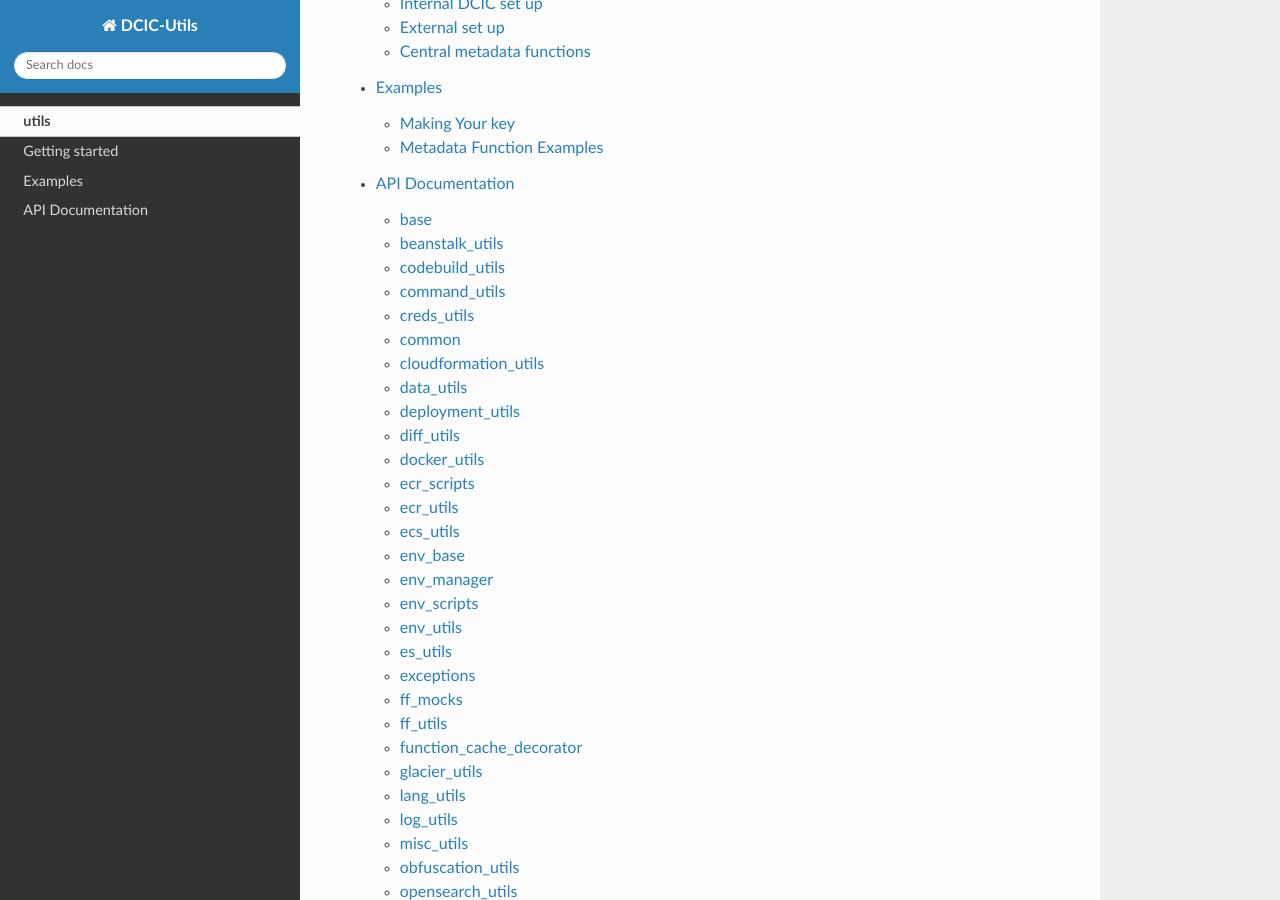
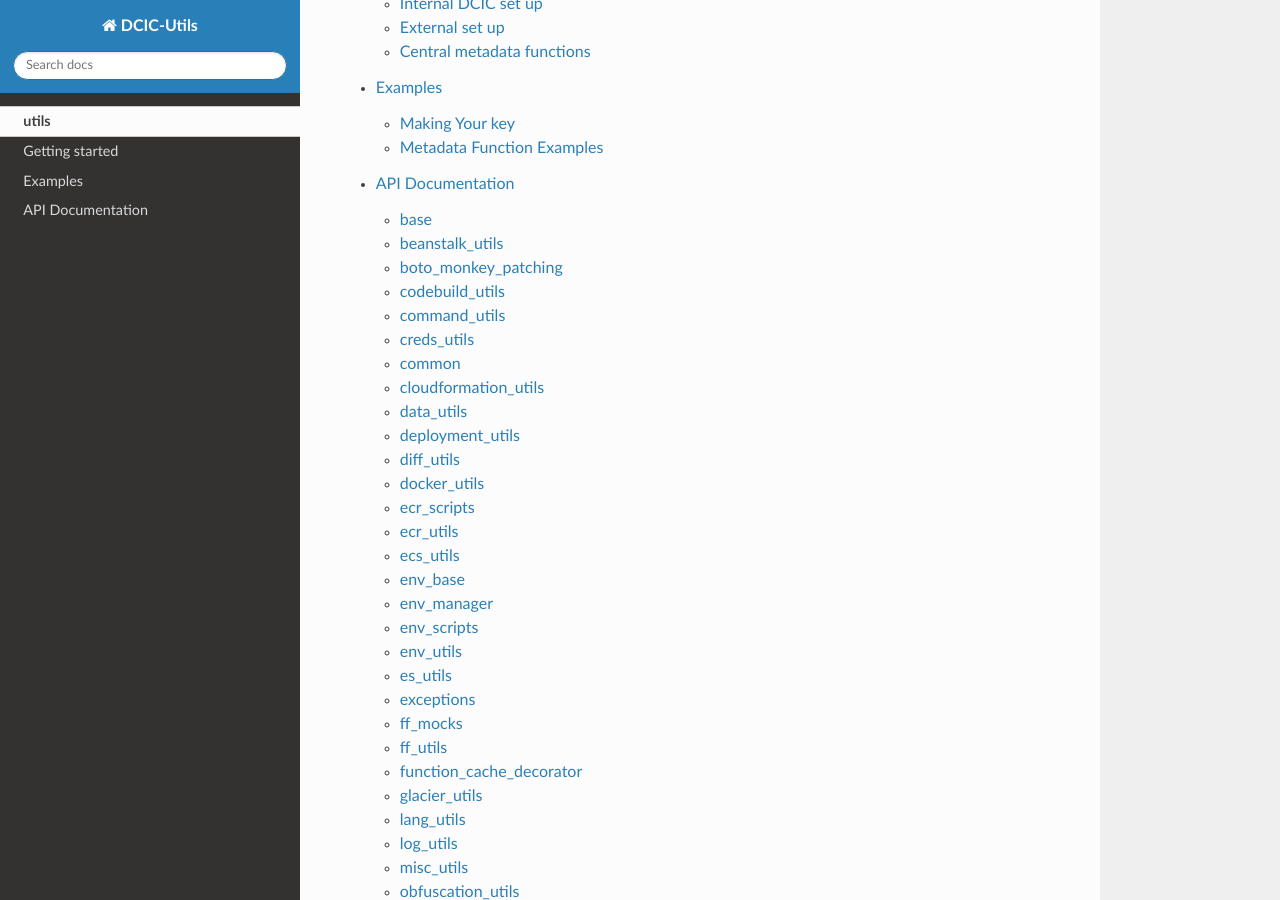
Before and after one commit to 4dn-dcic/utils, a Sphinx documentation site: the page built from docs/source/index.rst, in a window 1280 px wide and 900 px high, scrolled down 489 px. Built offline with Sphinx 7.4.7 and the Read the Docs theme 2.0.0, drawn with Linux system fonts in a browser that asks for light colours.

Commit message:
Suppport for monkey patched version of localstack-ization of boto3 s3 and sqs.

```diff
--- /dev/null
+++ b/dcicutils/__init__.py
@@ -0,0 +1 @@
+from . import boto_monkey_patching
--- a/docs/source/dcicutils.rst
+++ b/docs/source/dcicutils.rst
@@ -20,6 +20,13 @@
 ^^^^^^^^^^^^^^^
 
 .. automodule:: dcicutils.beanstalk_utils
+   :members:
+
+
+boto_monkey_patching
+^^^^^^^^^^^^^^^^^^^^
+
+.. automodule:: dcicutils.boto_monkey_patching
    :members:
 
 
```
